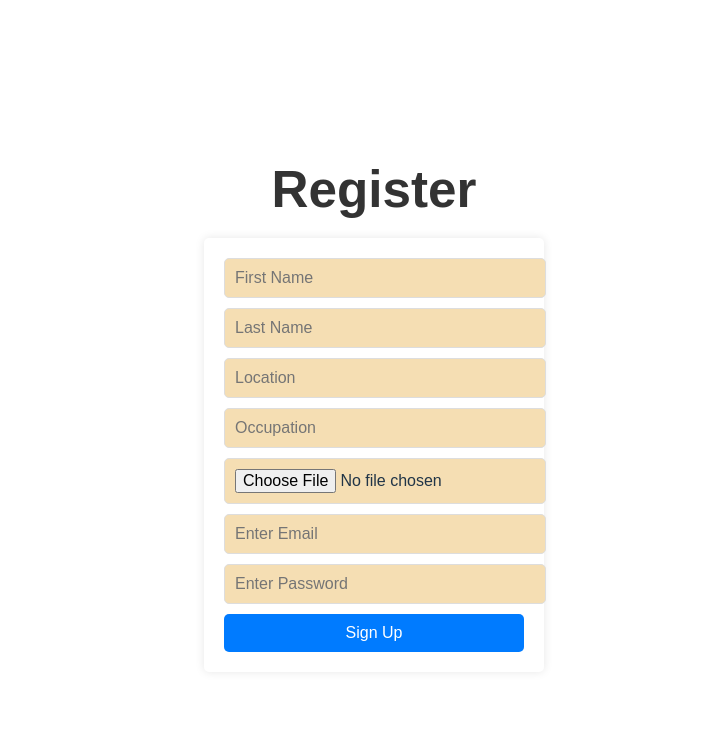
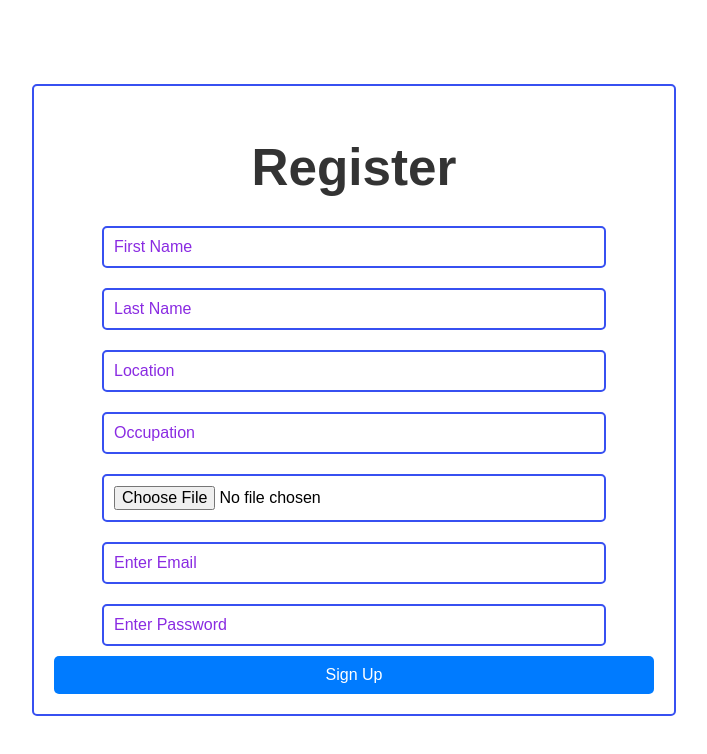
Before and after one commit to myselfbiwash/SocioPedia-SocialMedia-App, a React (Vite) app in the folder SocioPediaApp/: page /signup in a window 1280 px wide. Shown: the top 754 px of the page, without its empty margins (286-993 px from the left). Built offline with nearby package versions, Linux system fonts and the light colour scheme.

Commit message:
Update Signup.css styles

```diff
--- a/SocioPediaApp/src/components/Signup.css
+++ b/SocioPediaApp/src/components/Signup.css
@@ -6,7 +6,9 @@
     padding: 20px;
     font-family: Arial, sans-serif;
     height: 100%;
-    width: 100%;
+    width: 600px;
+    border: 2px solid #3750f1;
+    border-radius: 5px;
 
 }
 
@@ -15,24 +17,51 @@
     color: #333;
 }
 
-.product {
+
+
+.signup {
     display: flex;
     flex-direction: column;
-    width: 300px;
-    padding: 20px;
+    width: 600px;
+    padding: 20px 0;
     border-radius: 5px;
     box-shadow: 0 0 10px rgba(0, 0, 0, 0.1);
 }
 
+.name{
+    display: flex;
+    flex-direction: row;
+    justify-content: center;
+    width: 95%;
+    align-self: center;
+
+}
+
+
+.name input {
+    margin: 0px;
+    align-self: center;
+    width: 40%;
+}
+
 .inputBox {
-    width: 100%;
+    width: 80%;
     padding: 10px;
-    margin-bottom: 10px;
-    border: 1px solid #ddd;
+    margin: 10px ;
+    border: 2px solid #3750f1;
     border-radius: 5px;
     font-size: 16px;
-    background-color: wheat;
+    background-color: white;
+    color: black;
+    align-self: center;
 }
+
+.inputBox::placeholder { /* Chrome, Firefox, Opera, Safari 10.1+ */
+    color: blueviolet;
+    opacity: 1; /* Firefox */
+}
+
+
 
 .appButton {
     width: 100%;
```
